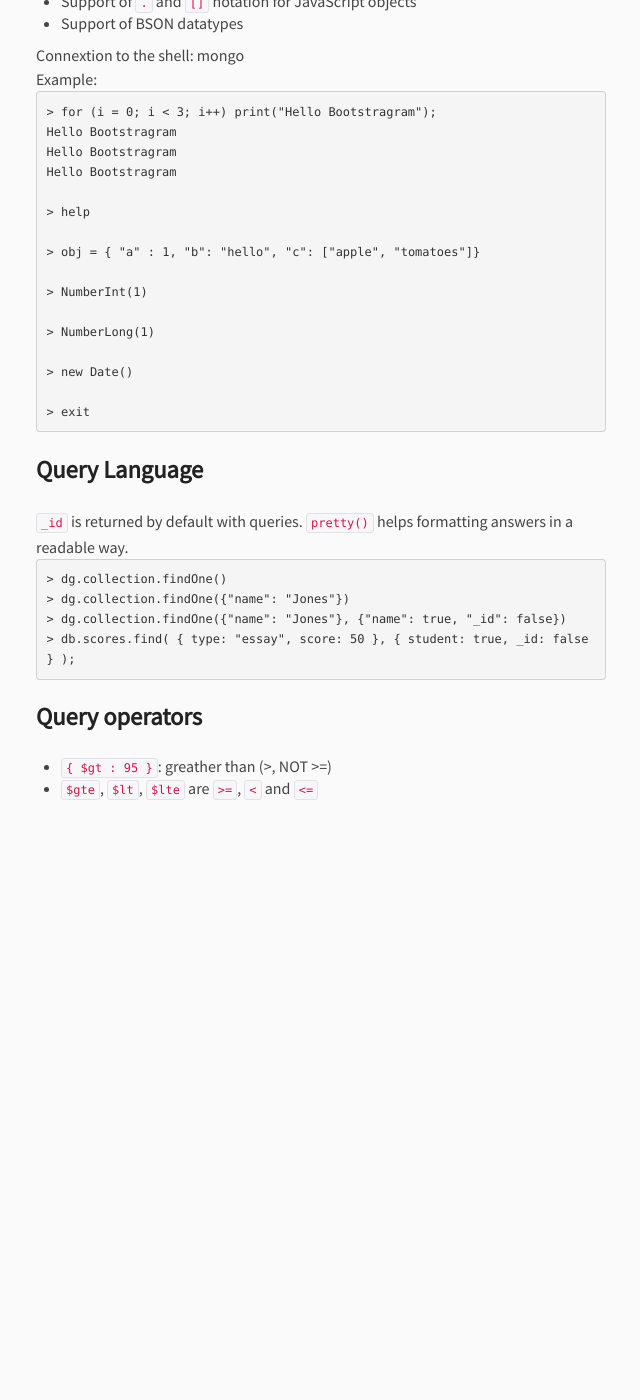
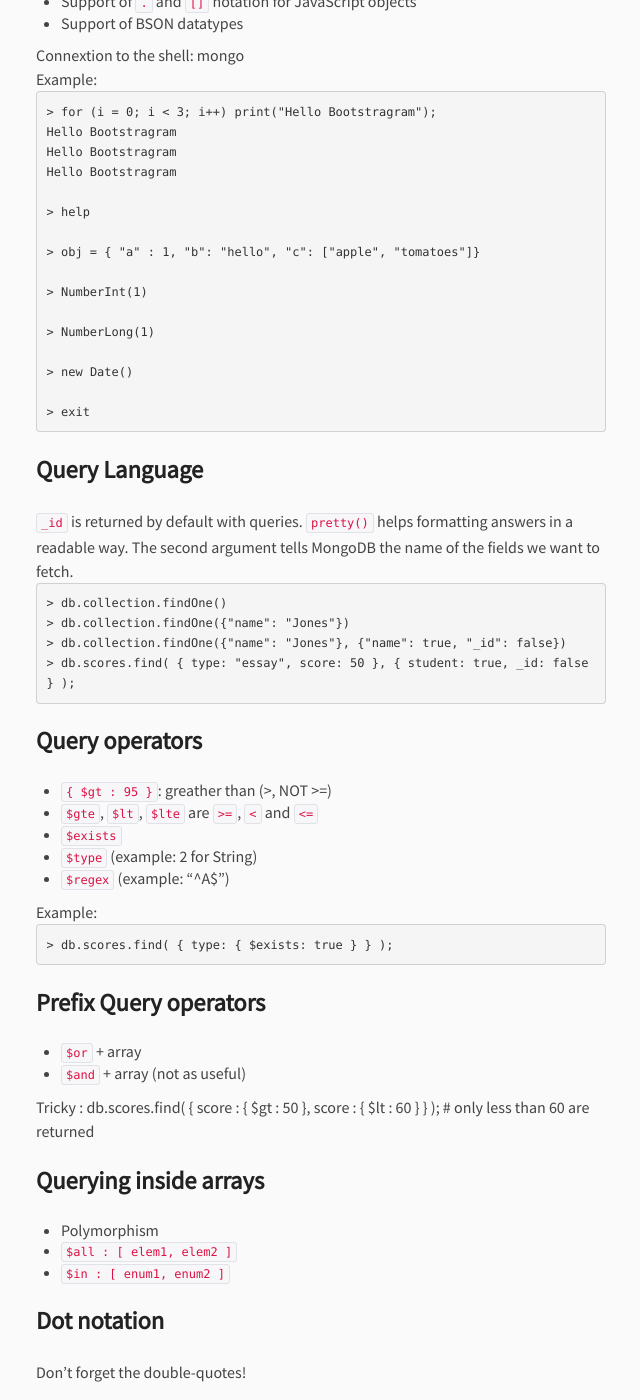
Before and after one commit to ntnmrndn/bootstragram-blog, a Jekyll site: the page built from _posts/2013-02-13-notes-from-M101P.md, in a window 1280 px wide and 1400 px high, scrolled down 867 px. Shown: the whole window, without its empty margins (319-959 px from the left). Built offline with Jekyll 4.4.1, drawn with Linux system fonts in a browser that asks for light colours; nearby versions of some CDN libraries; before the commit the page ends 1693 px from its top, so only the background shows below that; some of the changed text lies outside the part shown.

Commit message:
Update of M101P

```diff
--- a/_posts/2013-02-13-notes-from-M101P.md
+++ b/_posts/2013-02-13-notes-from-M101P.md
@@ -8,7 +8,7 @@ title: Notes from 10 gen's M101P MongoDB for Developers courseware
 I signed up for the online [10gen Education](https://education.10gen.com/) MongoDB for Python Developers course aka M101P. MongoDB sounds like a promising technology and 10gen's courseware uses EdX's excellent software that I had already used for the MIT 6.002x Electronics course so I was pretty confident of the usefulness of all this.
 
 <div class="alert alert-info">
-  <p><strong>Work in Progress!</strong> I'm currently at Week 2 - Using regexes, $exists, $type</p>
+  <p><strong>Work in Progress!</strong> I'm currently at Week 2 - Querying, cursors</p>
 </div>
 
 ## Introduction to MongoDB
@@ -56,13 +56,38 @@ Example:
 
 `_id` is returned by default with queries.
 `pretty()` helps formatting answers in a readable way.
+The second argument tells MongoDB the name of the fields we want to fetch.
 
-    > dg.collection.findOne()
-    > dg.collection.findOne({"name": "Jones"})
-    > dg.collection.findOne({"name": "Jones"}, {"name": true, "_id": false})
+    > db.collection.findOne()
+    > db.collection.findOne({"name": "Jones"})
+    > db.collection.findOne({"name": "Jones"}, {"name": true, "_id": false})
     > db.scores.find( { type: "essay", score: 50 }, { student: true, _id: false } );
 
 ### Query operators
 
 - `{ $gt : 95 }`: greather than (\>, NOT \>=)
 - `$gte`, `$lt`, `$lte` are `>=`, `<` and `<=`
+- `$exists`
+- `$type` (example: 2 for String)
+- `$regex` (example: "^A$")
+
+Example:
+
+    > db.scores.find( { type: { $exists: true } } );
+
+### Prefix Query operators
+
+- `$or` + array
+- `$and` + array (not as useful)
+
+Tricky : db.scores.find( { score : { $gt : 50 }, score : { $lt : 60 } } ); # only less than 60 are returned
+
+### Querying inside arrays
+
+- Polymorphism
+- `$all : [ elem1, elem2 ]`
+- `$in : [ enum1, enum2 ]`
+
+### Dot notation
+
+Don't forget the double-quotes!
```
